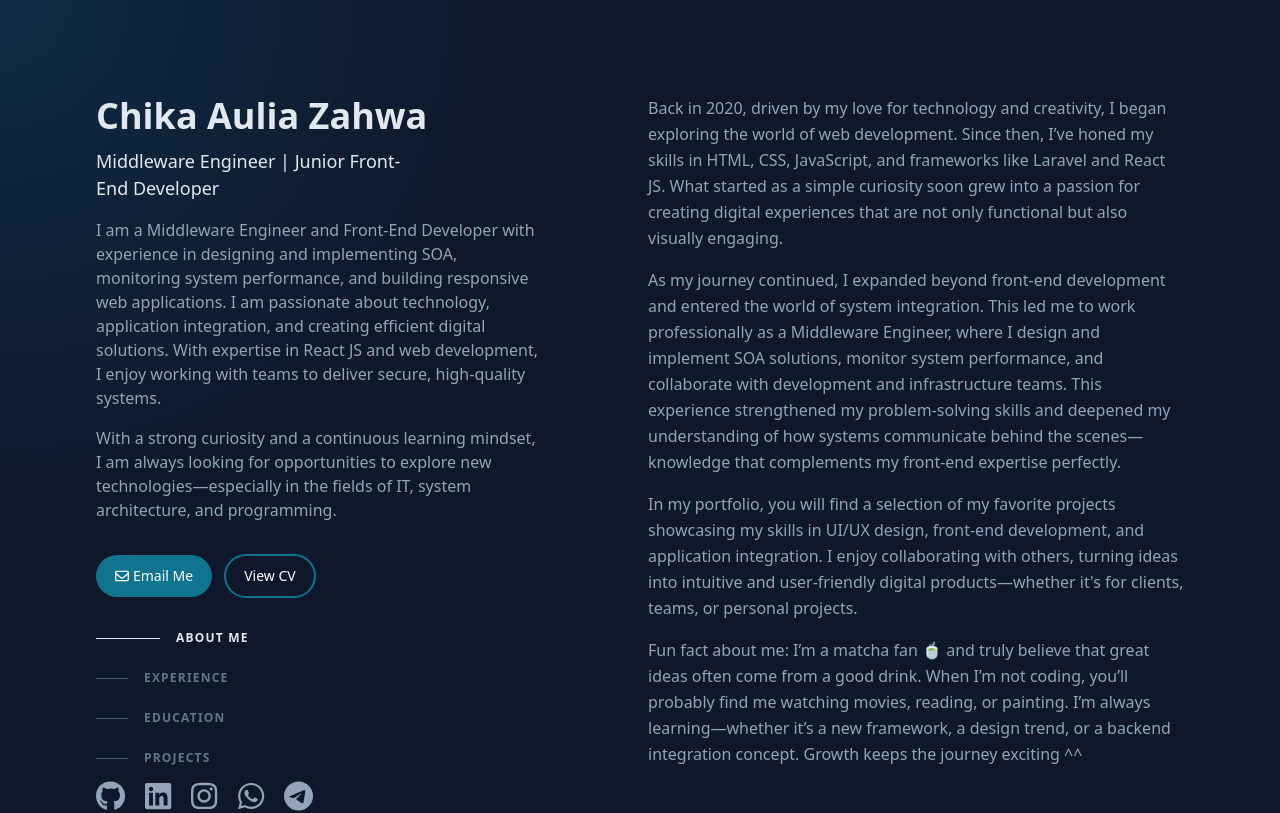
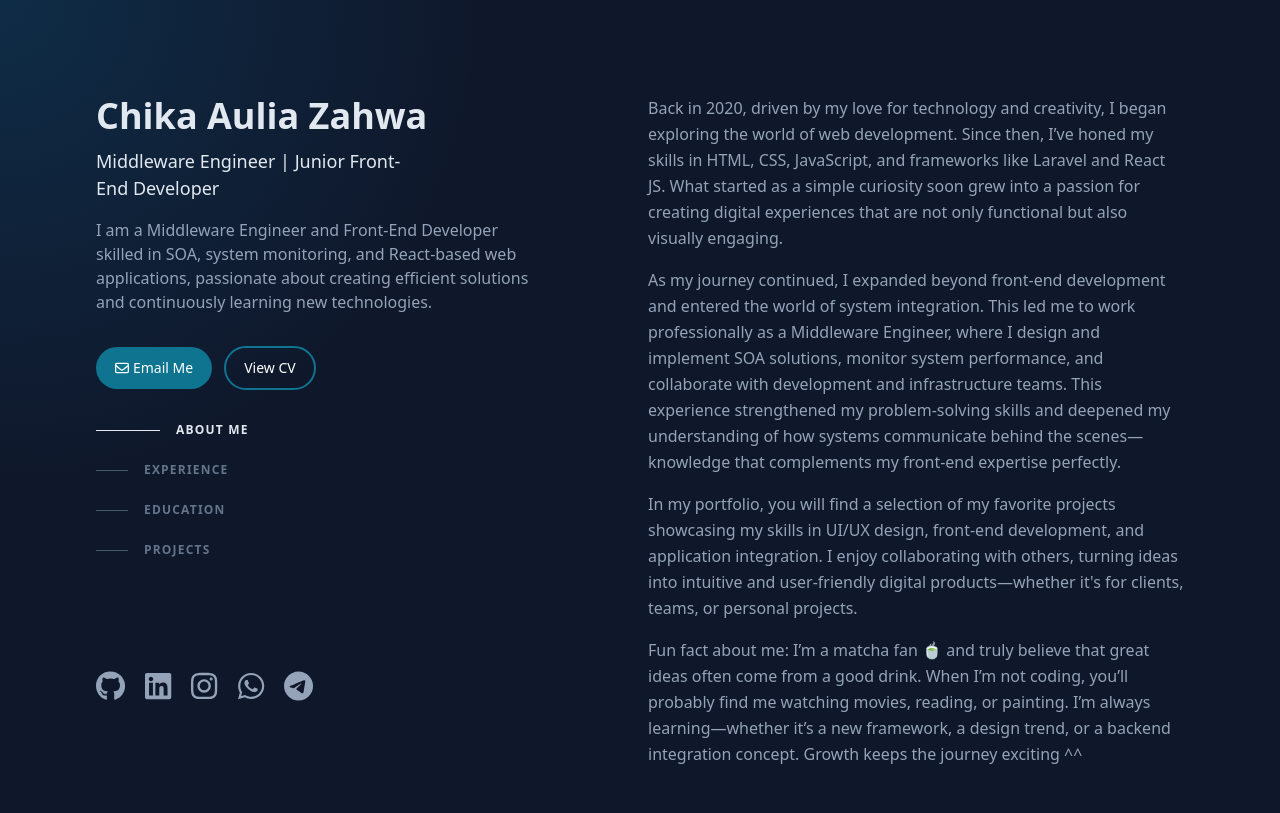
Before and after one commit to chikaauli/MY_CV, a React (Vite) app: page / in a window 1280 px wide. Shown: the top 813 px of the page. Built offline with nearby package versions, Linux system fonts and the light colour scheme.

Commit message:
update project lagi

```diff
--- a/src/components/Header/Header.jsx
+++ b/src/components/Header/Header.jsx
@@ -17,18 +17,10 @@ const Header = () => {
           </h6>
         </div>
         <p className="mt-4 max-w-md leading-normal">
-          I am a Middleware Engineer and Front-End Developer with experience in
-          designing and implementing SOA, monitoring system performance, and
-          building responsive web applications. I am passionate about
-          technology, application integration, and creating efficient digital
-          solutions. With expertise in React JS and web development, I enjoy
-          working with teams to deliver secure, high-quality systems.
-        </p>
-
-        <p className="mt-4 max-w-md leading-normal">
-          With a strong curiosity and a continuous learning mindset, I am always
-          looking for opportunities to explore new technologies—especially in
-          the fields of IT, system architecture, and programming.
+          I am a Middleware Engineer and Front-End Developer skilled in SOA,
+          system monitoring, and React-based web applications, passionate about
+          creating efficient solutions and continuously learning new
+          technologies.
         </p>
 
         {/* Action Button */}
```
